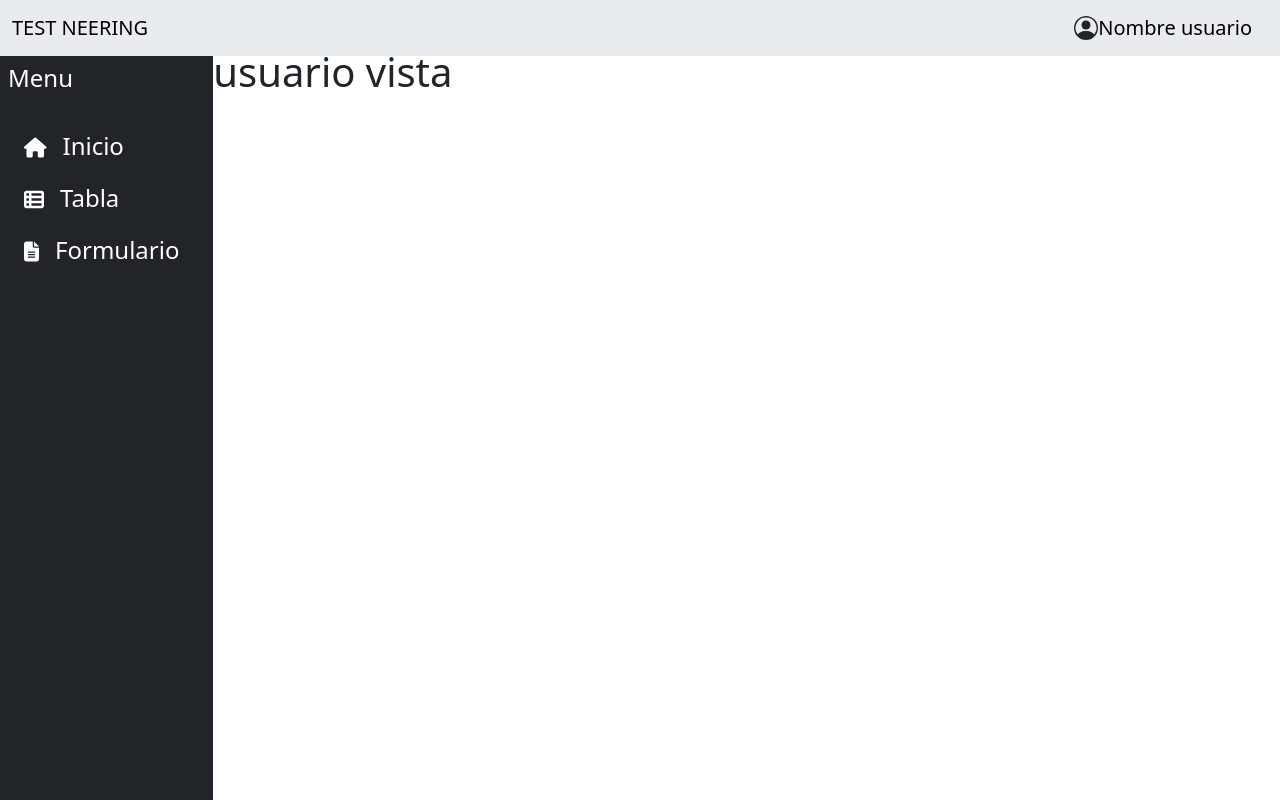
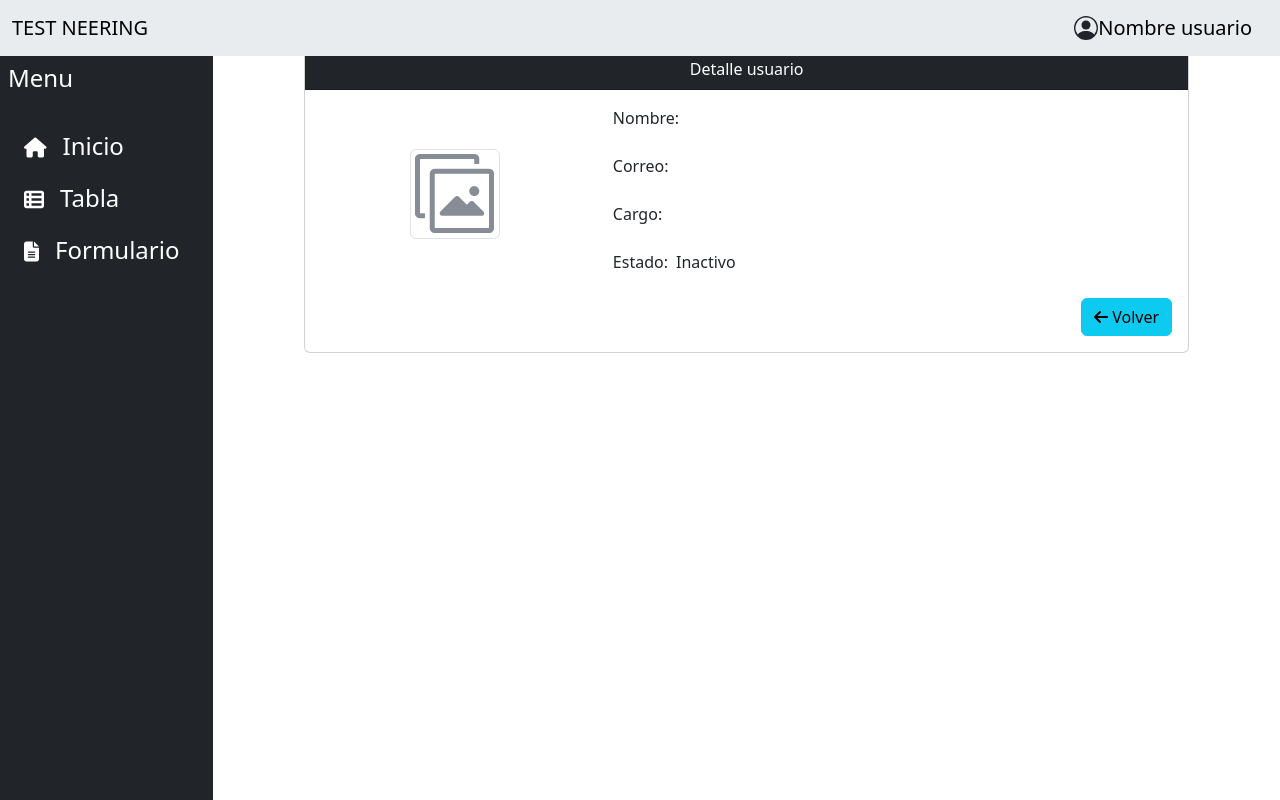
Before and after one commit to bas-clavijo/usuario-vue, a Vue app: page /viewUsuario/1 in a window 1280 px wide. Built offline with nearby package versions, Linux system fonts and the light colour scheme; no server answers.

Commit message:
Se agrega funcion visualizar usuario

```diff
--- a/src/views/UsuarioView.vue
+++ b/src/views/UsuarioView.vue
@@ -1,5 +1,94 @@
 <template>
-    <div class="about">
-      <h1>usuario vista</h1>
+  <div class="row mt-3">
+    <div class="col-lg-10 offset-lg-1">
+      <div class="card">
+        <div class="card-header bg-dark text-white text-center">
+          Detalle usuario
+        </div>
+        <div class="card-body">
+          <div class="row">
+            <!-- Columna para la imagen -->
+            <div class="col-md-4 d-flex justify-content-center align-items-center">
+              <div class="text-center">
+                <img v-if="this.foto" height="200" :src="this.foto" class="img-thumbnail mb-3" alt="">
+                <img v-else height="200" :src="require('@/assets/usuario.png')" class="img-thumbnail mb-3" alt="">
+              </div>
+            </div>
+
+            <!-- Columna para los campos de entrada de datos del usuario -->
+            <div class="col-md-6">
+              <div class="mb-3">
+                <label class="form-label">Nombre:</label>
+                <span class="ms-2">{{ nombre }}</span>
+              </div>
+              <div class="mb-3">
+                <label class="form-label">Correo:</label>
+                <span class="ms-2">{{ correo }}</span>
+              </div>
+              <div class="mb-3">
+                <label class="form-label">Cargo:</label>
+                <span class="ms-2">{{ cargo }}</span>
+              </div>
+              <div class="mb-3">
+                <label class="form-label">Estado:</label>
+                <span class="ms-2">{{ estadoTexto }}</span>
+              </div>
+            </div>
+
+            <!-- Botón para volver -->
+            <div class="col-md-100 d-flex justify-content-end align-items-center">
+              <router-link :to="{path: '/tabla'}" class="btn btn-info">
+                <i class="fa-solid fa-arrow-left"></i> Volver
+              </router-link>
+            </div>
+          </div>
+        </div>
+      </div>
     </div>
-  </template>
+  </div>
+</template>
+
+<script>
+import { useRoute } from 'vue-router';
+import axios from 'axios';
+
+export default {
+  data() {
+    return {
+      id: 0,
+      nombre: '',
+      correo: '',
+      cargo: '',
+      estado: false,
+      foto: '',
+      url: 'http://busquedausuario.test/api/v1/usuarios',
+      cargando: false
+    }
+  },
+  mounted() {
+    const route = useRoute();
+    this.id = route.params.id;
+    this.url += '/' + this.id;
+    this.getUsuario();
+  },
+
+  methods: {
+    getUsuario() {
+      axios.get(this.url).then(
+        res => {
+          this.nombre = res.data.data.nombre;
+          this.correo = res.data.data.correo;
+          this.cargo = res.data.data.cargo;
+          this.estado = res.data.data.estado;
+          this.foto = res.data.data.foto;
+        }
+      );
+    }
+  },
+  computed: {
+    estadoTexto() {
+      return this.estado ? 'Activo' : 'Inactivo';
+    }
+  }
+}
+</script>
```
